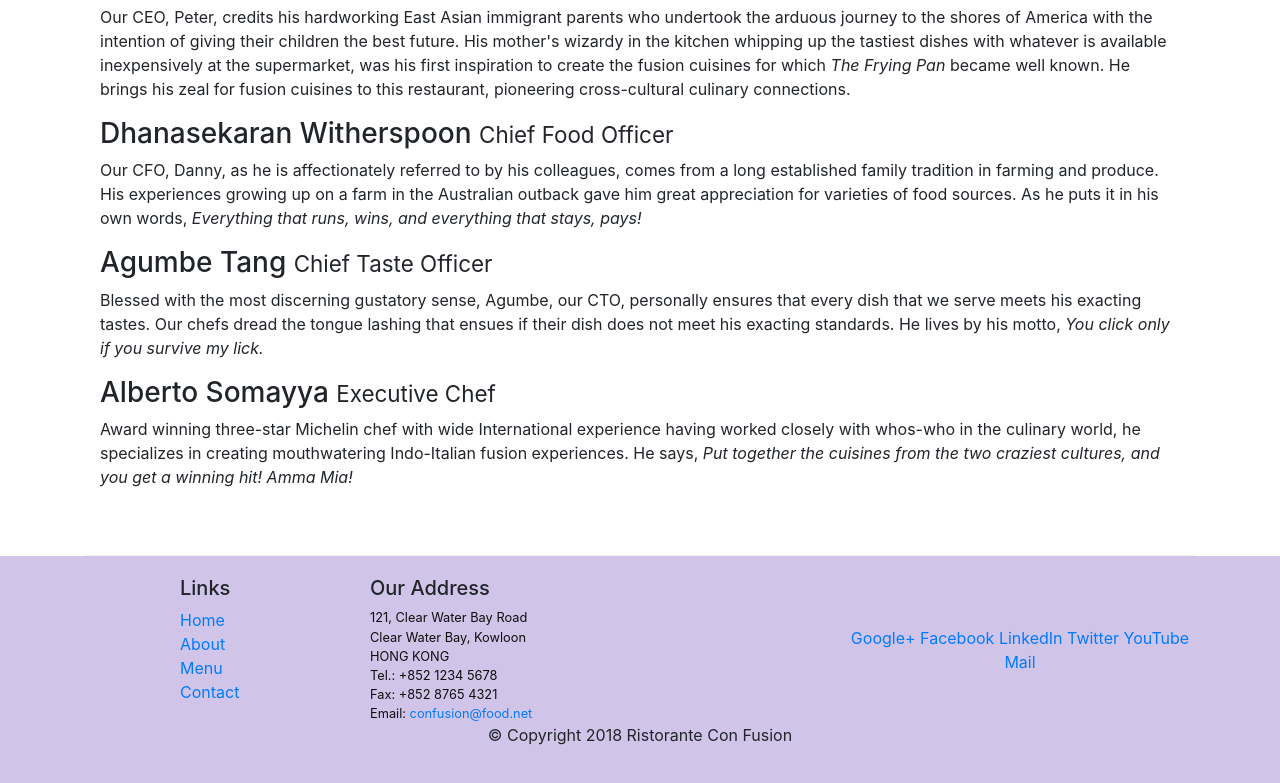
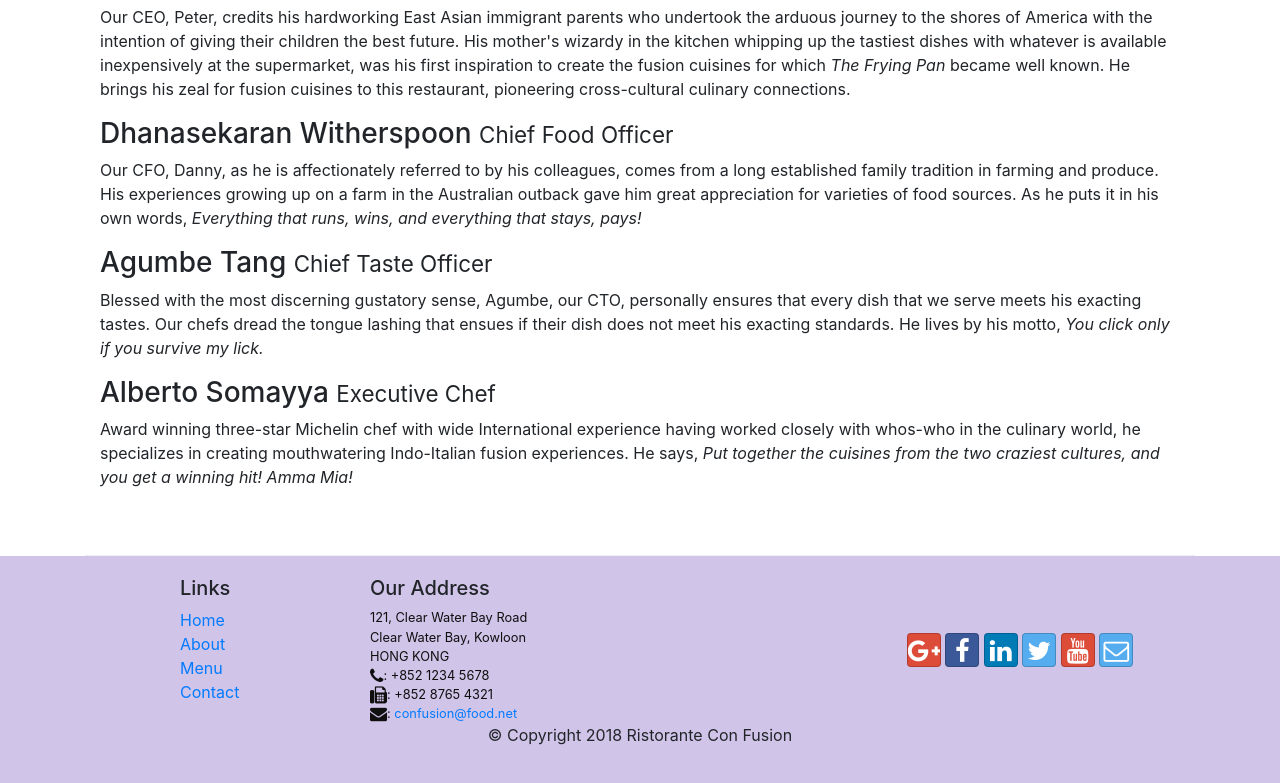
Before and after one commit to FarahAlFahim/allserversbd, a website: page aboutus.html in a window 1280 px wide. Shown: the part 998-1781 px from the top of the page. Drawn offline with nearby package versions, Linux system fonts and the light colour scheme.

Commit message:
Icon Fonts

```diff
--- a/aboutus.html
+++ b/aboutus.html
@@ -9,6 +9,8 @@
 
     <!-- Bootstrap CSS -->
     <link rel="stylesheet" href="node_modules/bootstrap/dist/css/bootstrap.min.css">
+    <link rel="stylesheet" href="node_modules/font-awesome/css/font-awesome.min.css">
+    <link rel="stylesheet" href="node_modules/bootstrap-social/bootstrap-social.css">
     <link rel="stylesheet" href="css/styles.css">
     <title>Ristorante Con Fusion: About Us</title>
 
@@ -23,10 +25,10 @@
             <a class="navbar-brand mr-auto" href="./index.html">Ristorante Con Fusion</a>
             <div class="collapse navbar-collapse" id="Navbar">
                 <ul class="navbar-nav mr-auto">
-                    <li class="nav-item"><a class="nav-link" href="./index.html">Home</a></li>
-                    <li class="nav-item active"><a class="nav-link" href="#">About</a></li>
-                    <li class="nav-item"><a class="nav-link" href="#">Menu</a></li>
-                    <li class="nav-item"><a class="nav-link" href="#">Contact</a></li>
+                    <li class="nav-item"><a class="nav-link" href="./index.html"><span class="fa fa-home fa-lg"></span> Home</a></li>
+                    <li class="nav-item active"><a class="nav-link" href="#"><span class="fa fa-info fa-lg"></span> About</a></li>
+                    <li class="nav-item"><a class="nav-link" href="#"><span class="fa fa-list fa-lg"></span> Menu</a></li>
+                    <li class="nav-item"><a class="nav-link" href="#"><span class="fa fa-address-card fa-lg"></span> Contact</a></li>
                 </ul>
             </div>
         </div>
@@ -101,19 +103,19 @@
 		              121, Clear Water Bay Road<br>
 		              Clear Water Bay, Kowloon<br>
 		              HONG KONG<br>
-		              Tel.: +852 1234 5678<br>
-		              Fax: +852 8765 4321<br>
-		              Email: <a href="mailto:confusion@food.net">confusion@food.net</a>
+		              <i class="fa fa-phone fa-lg"></i>: +852 1234 5678<br>
+		              <i class="fa fa-fax fa-lg"></i>: +852 8765 4321<br>
+		              <i class="fa fa-envelope fa-lg"></i>: <a href="mailto:confusion@food.net">confusion@food.net</a>
 		           </address>
                 </div>
                 <div class="col-12 col-sm-4 align-self-center">
                     <div class="text-center">
-                        <a href="http://google.com/+">Google+</a>
-                        <a href="http://www.facebook.com/profile.php?id=">Facebook</a>
-                        <a href="http://www.linkedin.com/in/">LinkedIn</a>
-                        <a href="http://twitter.com/">Twitter</a>
-                        <a href="http://youtube.com/">YouTube</a>
-                        <a href="mailto:">Mail</a>
+                        <a class="btn btn-social-icon btn-google" href="http://google.com/+"><i class="fa fa-google-plus fa-lg"></i></a>
+                        <a class="btn btn-social-icon btn-facebook" href="http://www.facebook.com/profile.php?id="><i class="fa fa-facebook fa-lg"></i></a>
+                        <a class="btn btn-social-icon btn-linkedin" href="http://www.linkedin.com/in/"><i class="fa fa-linkedin fa-lg"></i></a>
+                        <a class="btn btn-social-icon btn-twitter" href="http://twitter.com/"><i class="fa fa-twitter fa-lg"></i></a>
+                        <a class="btn btn-social-icon btn-google" href="http://youtube.com/"><i class="fa fa-youtube fa-lg"></i></a>
+                        <a class="btn btn-social-icon btn-twitter" href="mailto:"><i class="fa fa-envelope-o fa-lg"></i></a>
                     </div>
                 </div>
            </div>
--- a/package.json
+++ b/package.json
@@ -15,6 +15,8 @@
   },
   "dependencies": {
     "bootstrap": "^4.4.1",
+    "bootstrap-social": "^5.1.1",
+    "font-awesome": "^4.7.0",
     "jquery": "^3.4.1",
     "popper.js": "^1.12.9"
   }
```
Also changed, not shown: index.html (+15 -13 lines), 1 other file.
